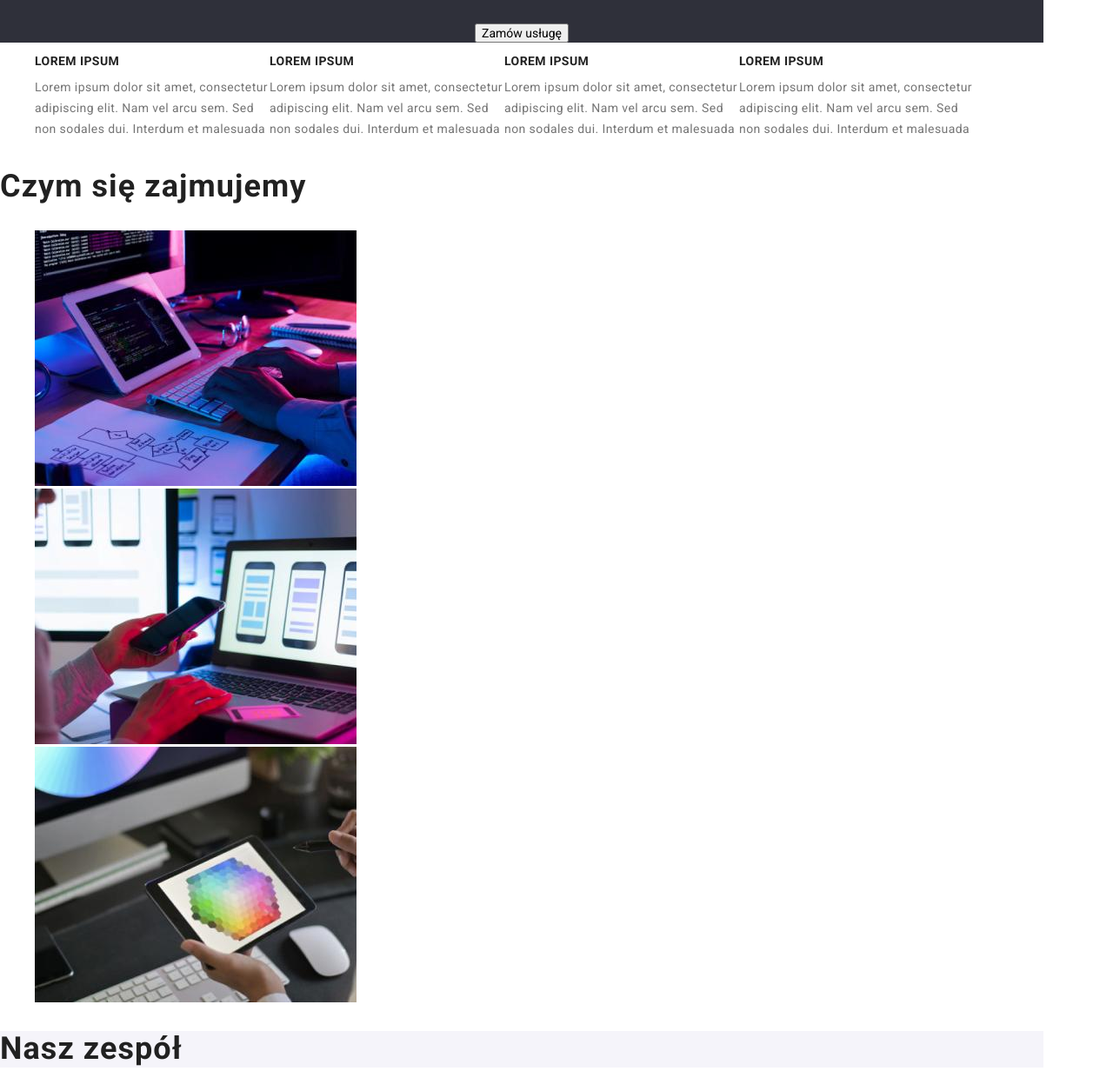
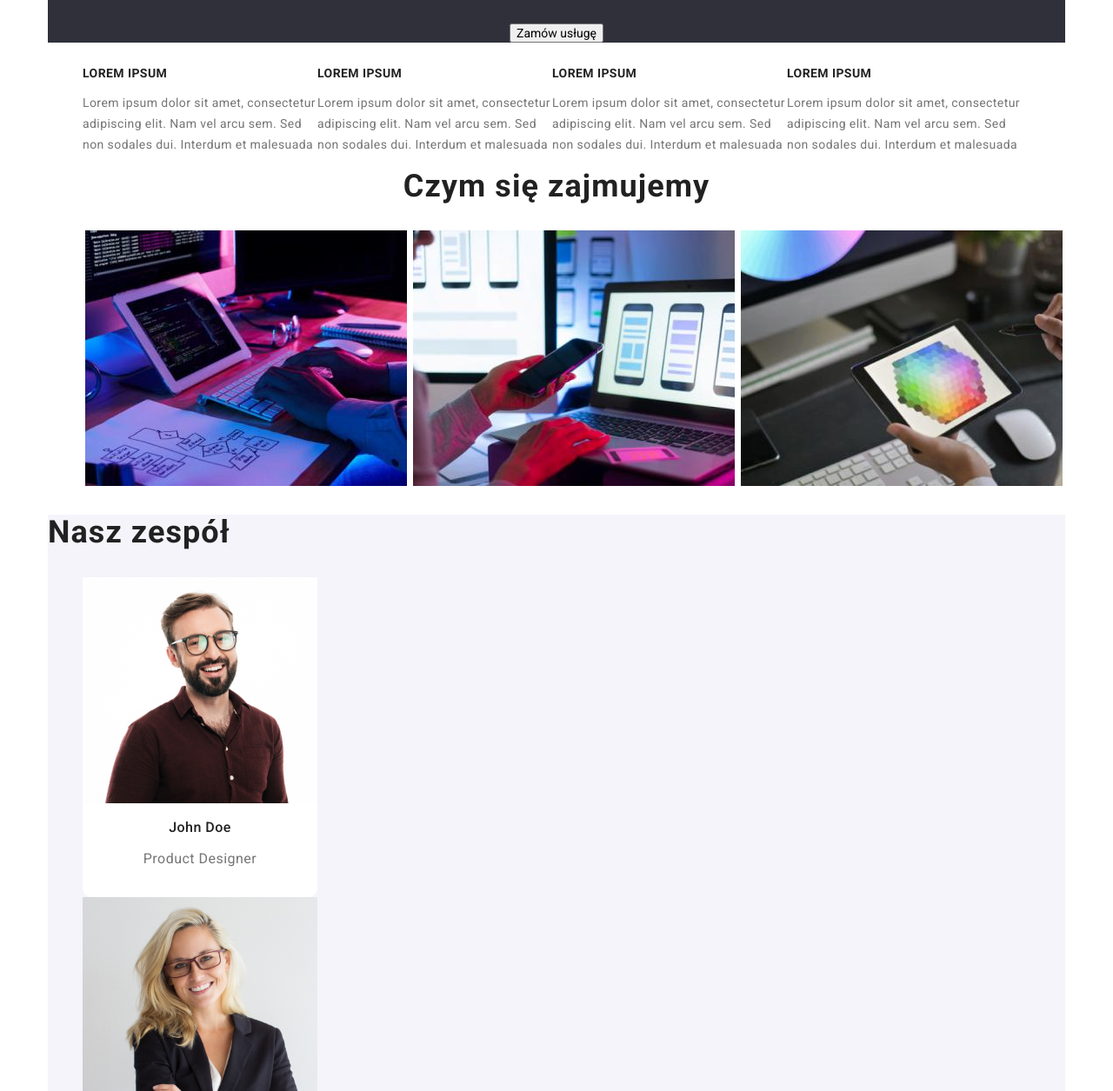
Before and after one commit to Grafzer/goit-markup-hw-03, a plain HTML site: page index.html in a window 1280 px wide. Shown: the part 203-1458 px from the top of the page at 87% size. Drawn offline with nearby package versions, Linux system fonts and the light colour scheme.

Commit message:
center index

```diff
--- a/css/styles.css
+++ b/css/styles.css
@@ -22,6 +22,10 @@ body {
 }
 
 .container {
+	margin-left: auto;
+	margin-right: auto;
+	padding-left: 15px;
+	padding-right: 15px;
 	width: 1200px;
 }
 
@@ -177,8 +181,6 @@ ul {
 
 .lorem-list {
 	display: flex;
-
-
 	height: 101px;
 	width: 1170px;
 }
@@ -189,8 +191,6 @@ ul {
 }
 
 .lorem4header {
-	margin-top: 0px;
-	margin-bottom: 10px;
 	font-weight: 700;
 	font-size: 14px;
 	line-height: 1.14;
@@ -200,8 +200,9 @@ ul {
 }
 
 .lorem4text {
-	margin-top: 0px;
-	margin-bottom: 0px;
+	width: 270px;
+	height: 75px;
+
 	font-weight: 400;
 	font-size: 14px;
 	line-height: 1.71;
@@ -214,7 +215,17 @@ ul {
 	font-size: 36px;
 	line-height: 1.16;
 	letter-spacing: 0.03em;
+	text-align: center;
 	color: var(--main-color);
+}
+
+.jobs-list {
+	display: flex;
+	justify-content: space-around;
+}
+
+.staff-section {
+	background-color: var(--button-background-color);
 }
 
 .our-staff {
@@ -222,7 +233,14 @@ ul {
 	font-size: 36px;
 	line-height: 1.16;
 	letter-spacing: 0.03em;
-	background-color: var(--button-background-color);
+}
+
+.workplace {
+	background-color: var(--secondary-background-color);
+	border-radius: 10px;
+	text-align: center;
+	width: 270px;
+	height: 368px;
 }
 
 .staff-names {
--- a/index.html
+++ b/index.html
@@ -78,7 +78,7 @@
 
 			<section>
 				<h2 class="what-we-do">Czym się zajmujemy</h2>
-				<ul>
+				<ul class="jobs-list">
 					<li>
 						<img
 							src="images/close-up-image-programer-working-his-desk-office.jpg"
@@ -106,25 +106,25 @@
 				</ul>
 			</section>
 
-			<section>
+			<section class="staff-section">
 				<h2 class="our-staff">Nasz zespół</h2>
 				<ul>
-					<li>
+					<li class="workplace">
 						<img src="images/john_doe_product_designer.jpg" alt="john_doe_product_designer" width="270" height="260" />
 						<h3 class="staff-names">John Doe</h3>
 						<p class="staff-position">Product Designer</p>
 					</li>
-					<li>
+					<li class="workplace">
 						<img src="images/john_doe_fronted_developer.jpg" alt="john_doe_product_designer" width="270" height="260" />
 						<h3 class="staff-names">John Doe</h3>
 						<p class="staff-position">Frontend Designer</p>
 					</li>
-					<li>
+					<li class="workplace">
 						<img src="images/john_doe_marketing.jpg" alt="john_doe_marketing" width="270" height="260" />
 						<h3 class="staff-names">John Doe</h3>
 						<p class="staff-position">Marketing</p>
 					</li>
-					<li>
+					<li class="workplace">
 						<img src="images/john_doe_ui_designer.jpg" alt="john_ui_designer" width="270" height="260" />
 						<h3 class="staff-names">John Doe</h3>
 						<p class="staff-position">UI Designer</p>
```
